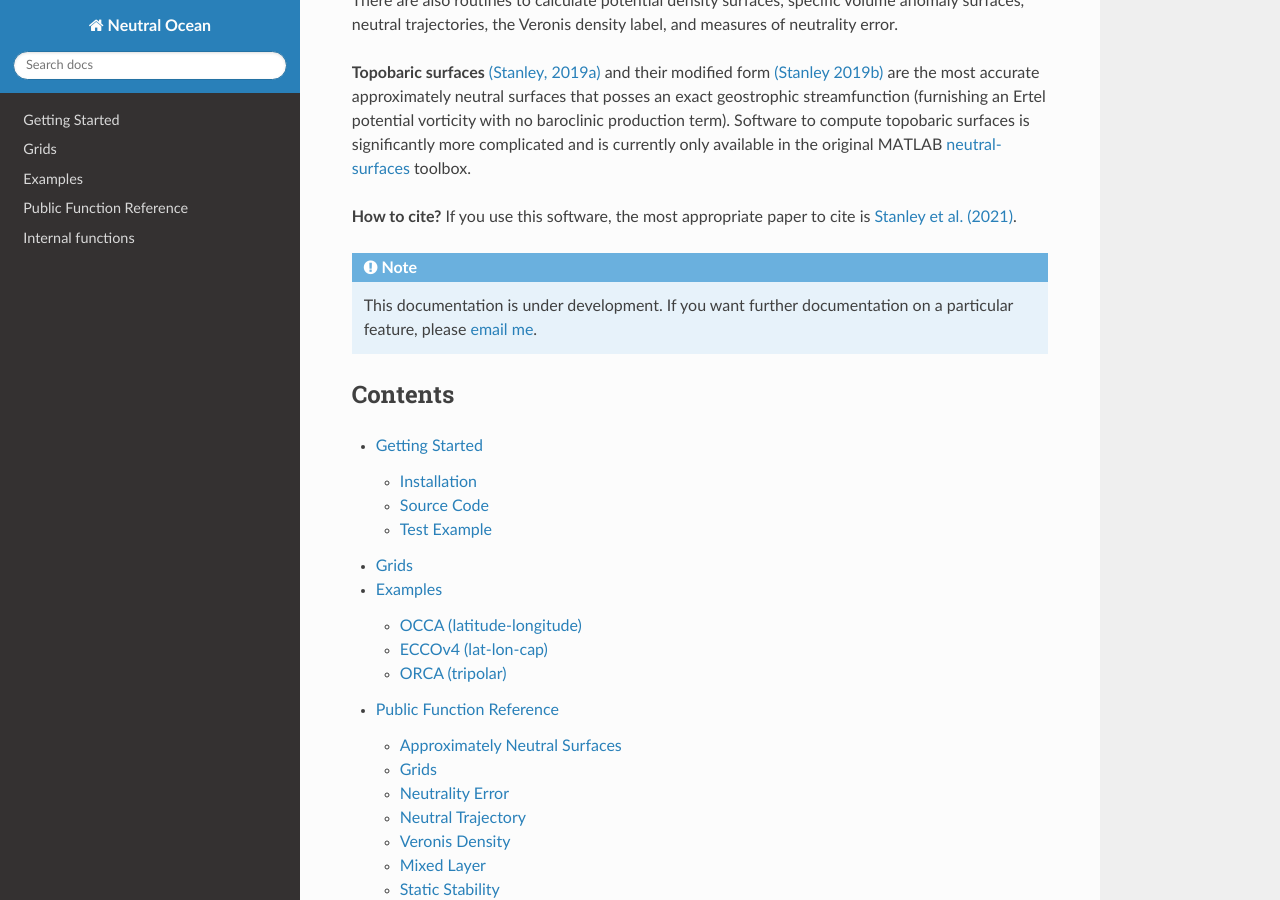
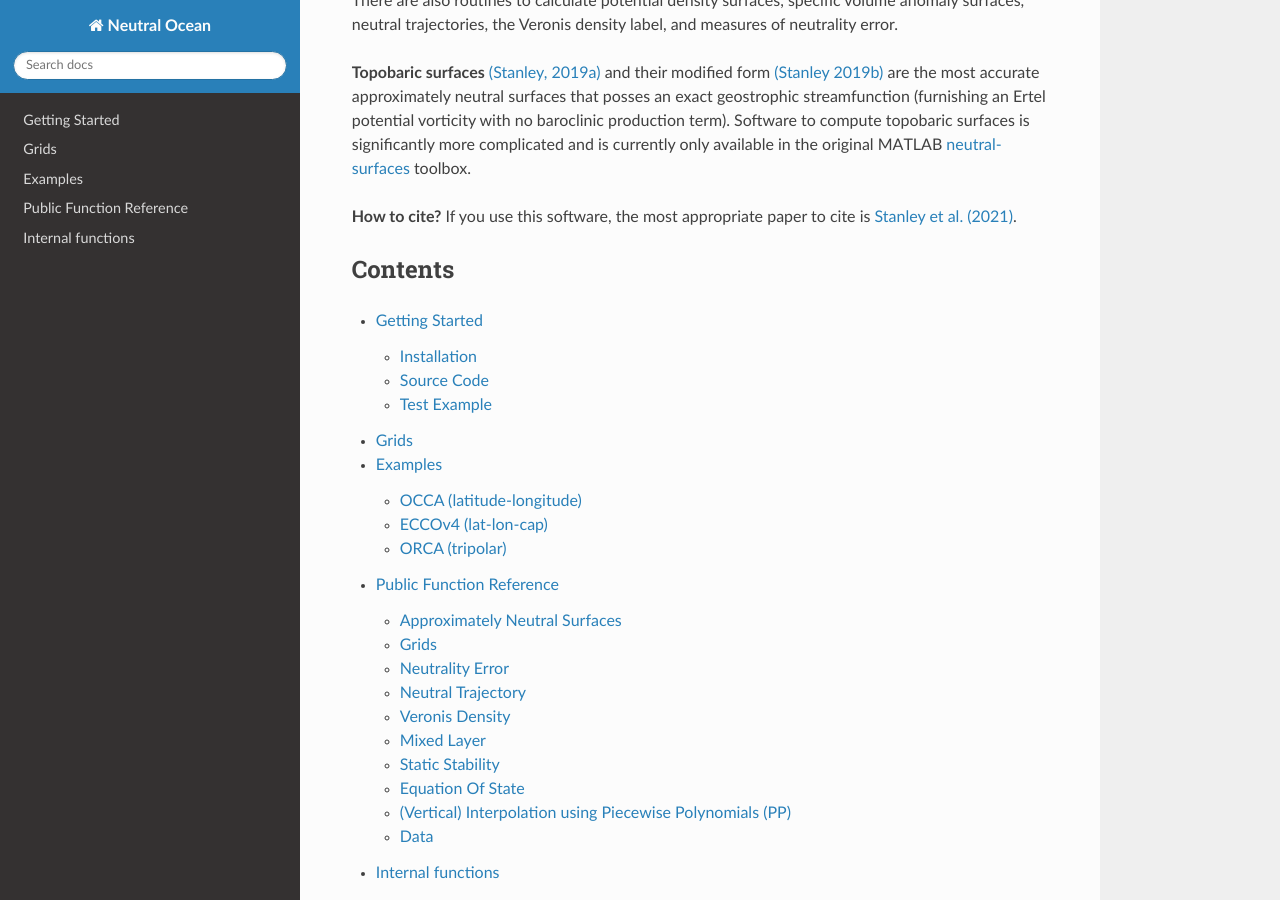
Before and after one commit to geoffstanley/neutralocean, a Sphinx documentation site: the page built from docs/index.rst, in a window 1280 px wide and 900 px high, scrolled down 316 px. Built offline with Sphinx 7.4.7 and the Read the Docs theme 3.1.0, drawn with Linux system fonts in a browser that asks for light colours.

Commit message:
remove note and old contact

```diff
--- a/docs/index.rst
+++ b/docs/index.rst
@@ -15,11 +15,6 @@ measures of neutrality error.
 **Topobaric surfaces** `(Stanley, 2019a) <https://www.sciencedirect.com/science/article/pii/S1463500318302221>`_ and their modified form `(Stanley 2019b) <https://www.sciencedirect.com/science/article/pii/S1463500318302233>`_ are the most accurate approximately neutral surfaces that posses an exact geostrophic streamfunction (furnishing an Ertel potential vorticity with no baroclinic production term).  Software to compute topobaric surfaces is significantly more complicated and is currently only available in the original MATLAB `neutral-surfaces <https://github.com/geoffstanley/neutral-surfaces>`_ toolbox.
 
 **How to cite?** If you use this software, the most appropriate paper to cite is `Stanley et al. (2021) <https://agupubs.onlinelibrary.wiley.com/doi/10.1029/2020MS002436>`_.
-
-.. note::
-
-   This documentation is under development.  If you want further documentation on a particular feature, please `email me <mailto:gstanley@uvic.ca>`_.
-
 
 Contents
 ========
```
